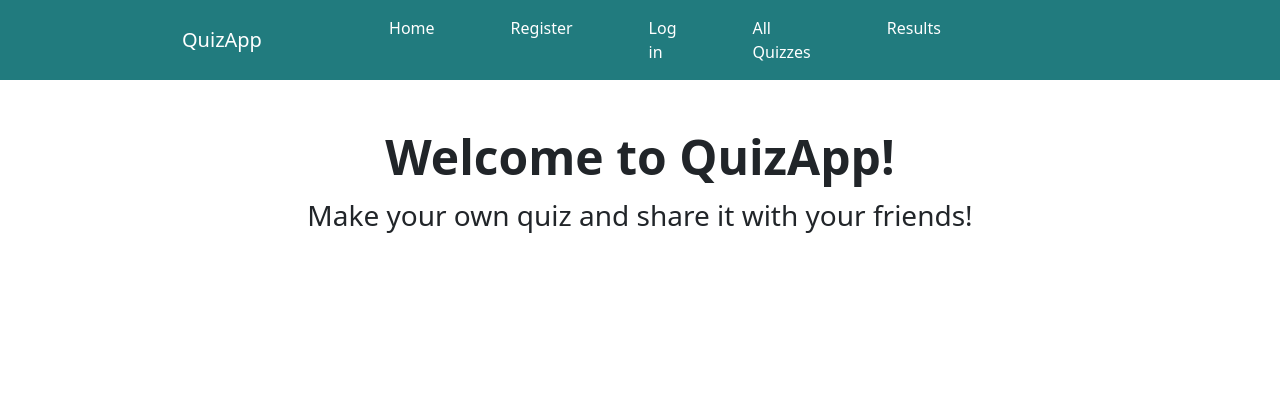
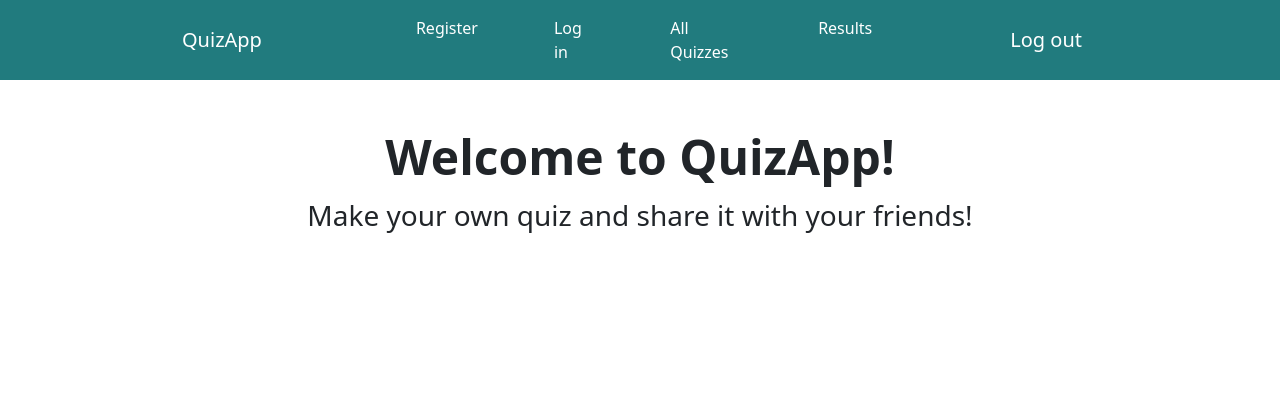
Before and after one commit to IuliaSapungiu/QuizApp, a Django app: page / in a window 1280 px wide. Shown: the top 420 px of the page. Run offline with Django 5.2, Linux system fonts and the light colour scheme; a user stored in the database is signed in.

Commit message:
Log out button

```diff
--- a/QuizProject/quiz_app/templates/quiz_app/home.html
+++ b/QuizProject/quiz_app/templates/quiz_app/home.html
@@ -22,9 +22,6 @@
             </button>
             <div class="collapse navbar-collapse" id="navbarNav">
             <ul class="navbar-nav">
-                <li class="nav-item active">
-                <a class="nav-link" href="{% url 'home' %}" style="color: #ffffff;">Home</a>
-                </li>
                 <li class="nav-item">
                 <a class="nav-link" href="{% url 'register' %}" style="color: #ffffff;">Register</a>
                 </li>
@@ -39,6 +36,9 @@
                 </li>
                 {% endif %}
             </ul>
+            {% if user.is_authenticated %}
+            <a href="{% url 'logout' %}" class="navbar-brand mb-0 h1" style="color: #ffffff;">Log out</a>
+            {% endif %}
             </div>
         </div>
     </nav>
--- a/QuizProject/quiz_app/views.py
+++ b/QuizProject/quiz_app/views.py
@@ -10,11 +10,6 @@ from django.http import HttpResponse
 
 def home (request):
     return render (request, 'quiz_app/home.html',)
-
-# def home(request):
-#     if request.user.is_authenticated:
-#         return redirect('user_quizzes')
-#     return render(request, 'quiz_app/home.html')
 
 def register(request):
     if request.method == 'POST':
```
Also changed, not shown: QuizProject/db.sqlite3.
